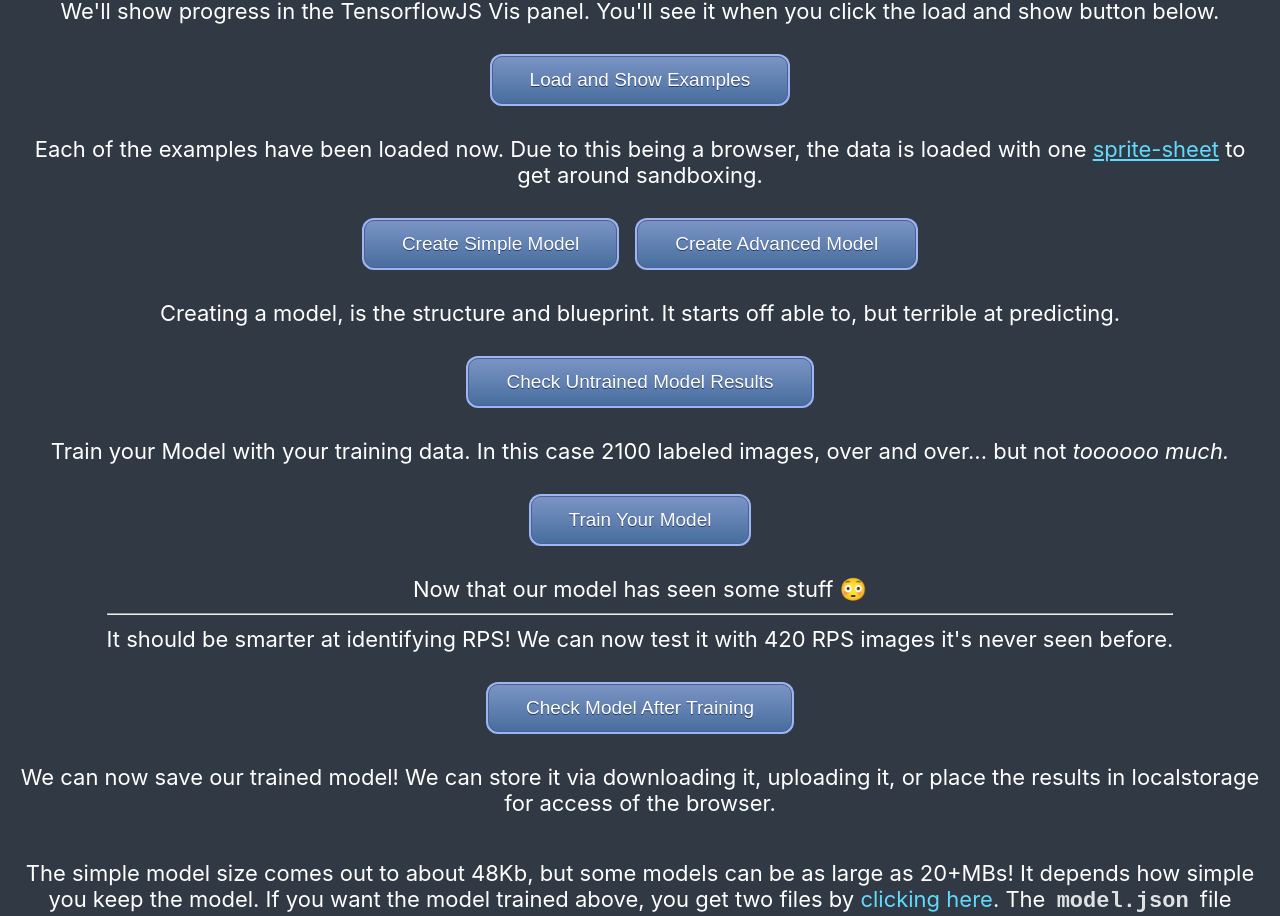
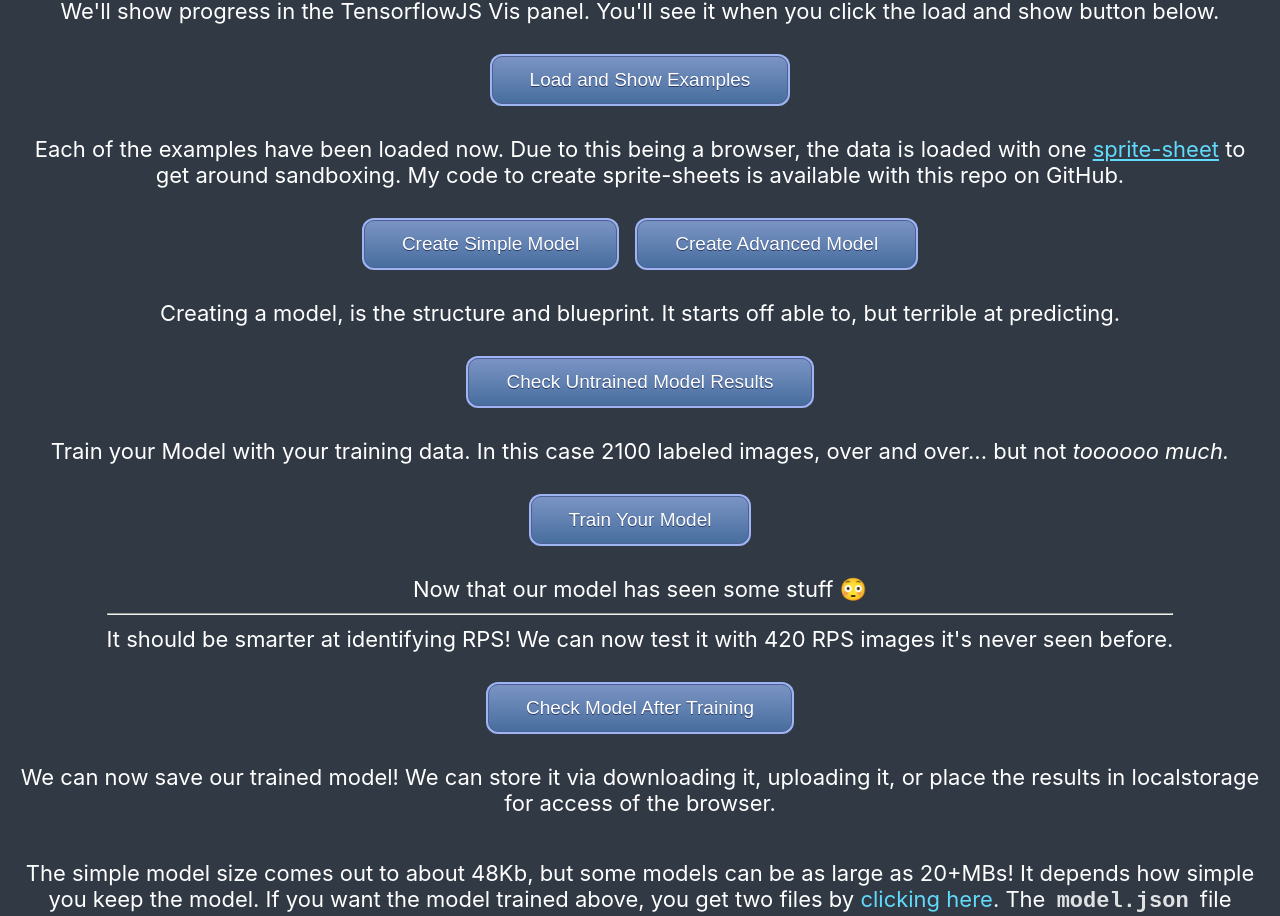
Before and after one commit to GantMan/rps_tfjs_demo, a React (Create React App) app: page / in a window 1280 px wide. Shown: the part 770-1686 px from the top of the page. Built offline with nearby package versions, Linux system fonts and the light colour scheme.

Commit message:
polish up

```diff
--- a/public/index.html
+++ b/public/index.html
@@ -29,7 +29,7 @@
       work correctly both with client-side routing and a non-root public URL.
       Learn how to configure a non-root public URL by running `npm run build`.
     -->
-    <title>React App</title>
+    <title>Rock Paper Scissors - TFJS</title>
   </head>
   <body>
     <noscript>You need to enable JavaScript to run this app.</noscript>
--- a/src/App.js
+++ b/src/App.js
@@ -74,7 +74,8 @@ class App extends Component {
             <a href="./data.png" target="_blank" rel="noopener noreferrer">
               sprite-sheet
             </a>{' '}
-            to get around sandboxing.
+            to get around sandboxing. My code to create sprite-sheets is
+            available with this repo on GitHub.
           </p>
           <div class="GroupUp">
             <button
@@ -113,6 +114,9 @@ class App extends Component {
           <button
             class="myButton"
             onClick={async () => {
+              // stop errors
+              if (!this.data) return
+              if (!this.model) return
               await showAccuracy(this.model, this.data)
               await showConfusion(this.model, this.data, 'Untrained Matrix')
             }}
@@ -126,6 +130,9 @@ class App extends Component {
           <button
             class="myButton"
             onClick={async () => {
+              // stop errors
+              if (!this.data) return
+              if (!this.model) return
               const numEpochs = this.state.currentModel === 'Simple' ? 12 : 20
               await train(this.model, this.data, numEpochs)
             }}
@@ -144,6 +151,9 @@ class App extends Component {
           <button
             class="myButton"
             onClick={async () => {
+              // stop errors
+              if (!this.data) return
+              if (!this.model) return
               await showAccuracy(this.model, this.data, 'Trained Accuracy')
               await showConfusion(
                 this.model,
```
